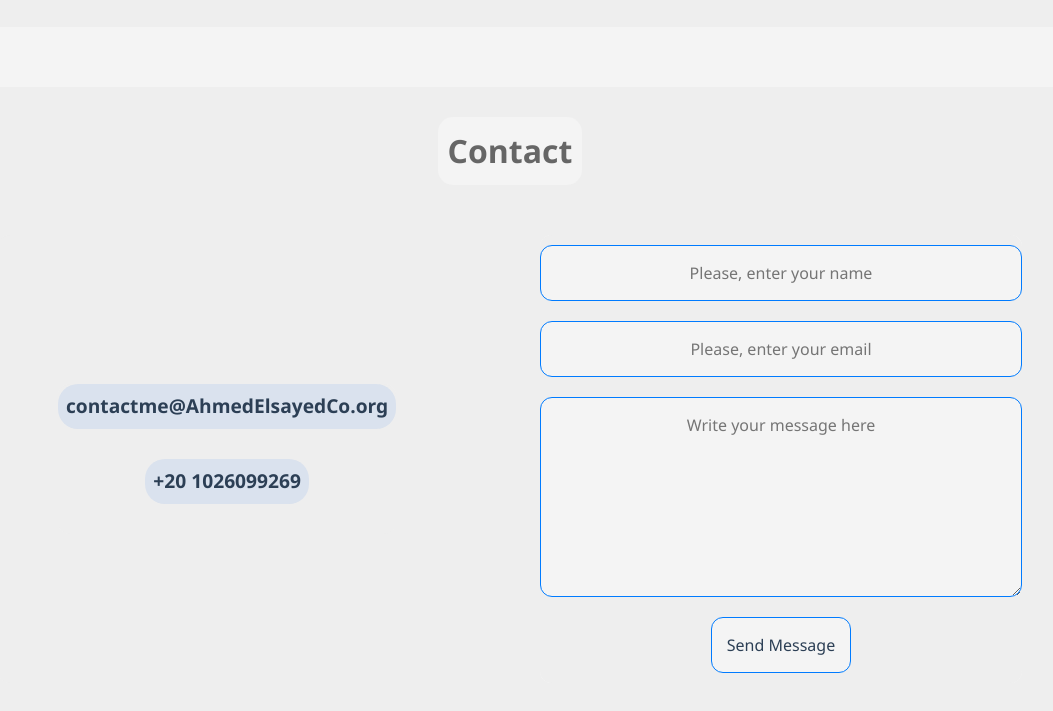
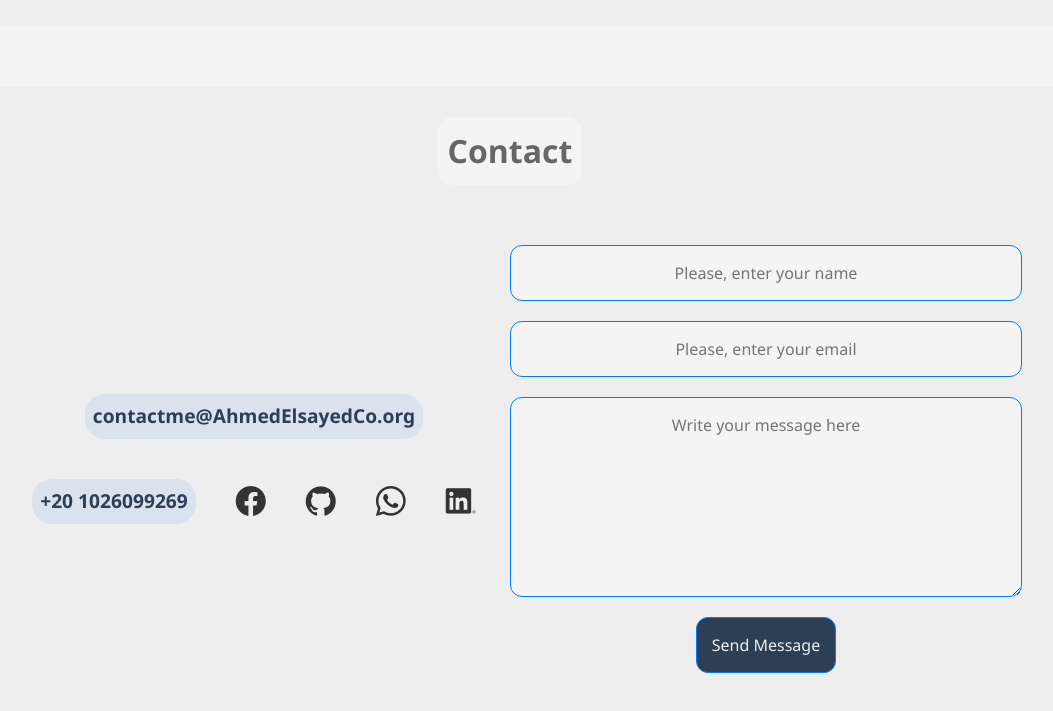
Before and after one commit to ahmedsayed45/Portfolio, a plain HTML site: page index.html in a window 1280 px wide. Shown: the part 1572-2283 px from the top of the page, without its empty margins (130-1183 px from the left). Drawn offline with nearby package versions, Linux system fonts and the light colour scheme.

Commit message:
editing and terminating all things

```diff
--- a/index.html
+++ b/index.html
@@ -4,6 +4,7 @@
     <meta charset="UTF-8">
     <meta name="viewport" content="width=device-width, initial-scale=1.0">
     <link rel="stylesheet" href="style.css">
+    <link rel='stylesheet' href='https://cdn-uicons.flaticon.com/2.6.0/uicons-brands/css/uicons-brands.css'>
     <link rel="javascript" href="main.js">
     <title>Website</title>
 </head>
@@ -42,6 +43,10 @@
             <div class="info">
                 <h4 class="myemail">contactme@AhmedElsayedCo.org</h4>
                 <h4 class="phone">+20 1026099269</h4>
+                <a href="https://www.facebook.com/profile.php?id=100026533521382" target="_blank"><i class="fi fi-brands-facebook"></i></a>
+                <a href="https://github.com/ahmedsayed45" target="_blank"><i class="fi fi-brands-github"></i></a>
+                <a href="https://wa.link/schloz" target="_blank"><i class="fi fi-brands-whatsapp"></i></a>
+                <a href="https://www.linkedin.com/in/ahmed-elsayed455" target="_blank"><i class="fi fi-brands-linkedin"></i></a>
             </div>
             <div class="form">
                 <form>
@@ -53,8 +58,5 @@
             </div>
         </div>
     </contact>
-    <footer class="footer">
-
-    </footer>
 </body>
 </html>
--- a/style.css
+++ b/style.css
@@ -60,6 +60,10 @@ p{
     font-size: 1em;
     color: #333;
     margin-bottom: 20px;
+}
+a {
+    text-decoration: none;
+    background-color: #eee;
 }
 p a{
     color: #007BFF;
@@ -246,7 +250,6 @@ contact h2 {
     align-self: center;
 }
 contact .contact {
-    padding-left: 60px;
     display: flex;
     flex-direction: row;
     justify-content: space-between;
@@ -259,18 +262,26 @@ contact .contact {
 }
 .info {
     display: flex;
-    flex-direction: column;
+    flex-wrap: wrap;
     background-color: #eee;
-    justify-content: space-around;
+    justify-content: center;
     align-items: center;
+    max-width: 50%;
 }
 .info h4 {
-    margin-bottom: 30px;
     border-radius: 20px;
     padding: 8px;
     color:#2c3f55;
     font-family: 'Segoe UI', Tahoma, Geneva, Verdana, sans-serif;
     background-color: #dae2ee;
+    margin:20px;
+}
+.info a i {
+    margin: 20px;
+    font-size: 30px;
+    background-color: #eee;
+    align-self: center;
+    display: flex;
 }
 .form {
     width: 50%;
@@ -297,4 +308,7 @@ form {
 }
 .send {
     width:fit-content;
+    background-color: #2c3f55;
+    color:#eee;
+
 }
```
Also changed, not shown: 3 other files.
